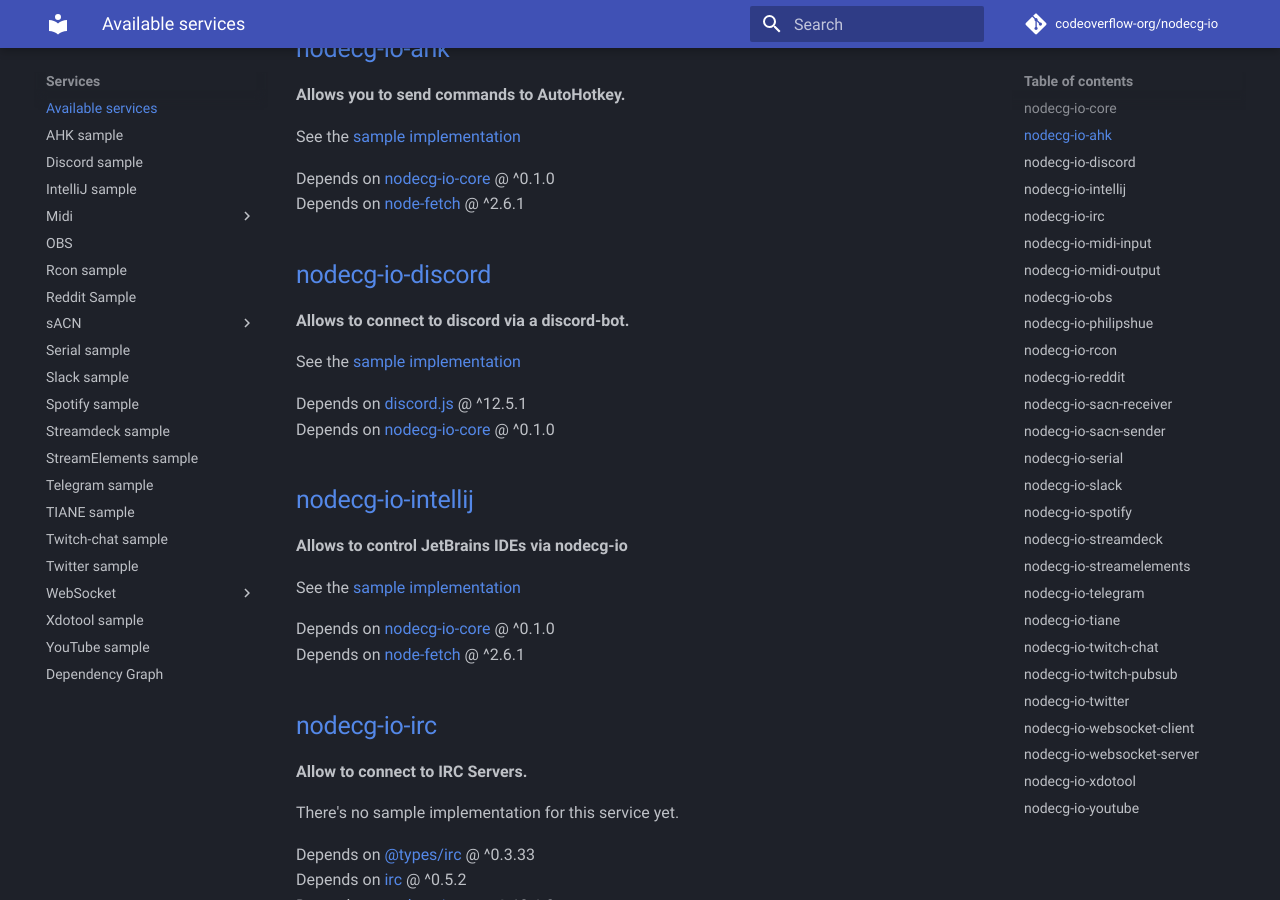
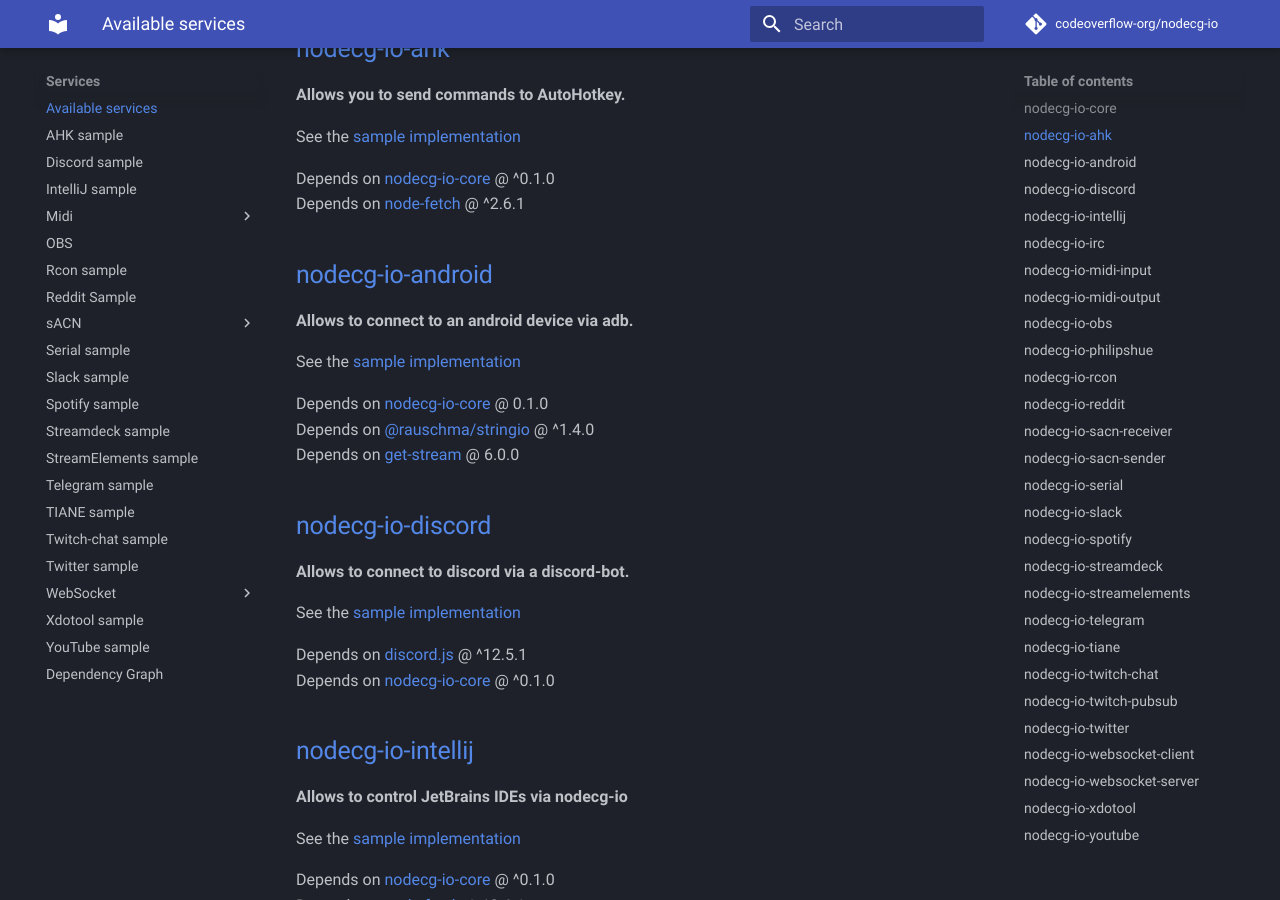
Before and after one commit to codeoverflow-org/nodecg-io-docs, an MkDocs documentation site: the page built from docs/services.md, in a window 1280 px wide and 900 px high, scrolled down 380 px. Built offline with MkDocs 1.6.1 and Material for MkDocs 9.7.7, drawn with Linux system fonts in a browser that asks for light colours; comment, search, counter and statistics services are not loaded.

Commit message:
Docs & sample

```diff
--- a/docs/services.md
+++ b/docs/services.md
@@ -16,6 +16,16 @@
 
 Depends on [nodecg-io-core](https://github.com/codeoverflow-org/nodecg-io/tree/master/nodecg-io-core) @ ^0.1.0 <br>
 Depends on [node-fetch](https://www.npmjs.com/package/node-fetch) @ ^2.6.1 <br>
+
+## [nodecg-io-android](https://github.com/codeoverflow-org/nodecg-io/tree/master/nodecg-io-android)
+
+**Allows to connect to an android device via adb.**
+
+See the [sample implementation](samples/android.md)
+
+Depends on [nodecg-io-core](https://github.com/codeoverflow-org/nodecg-io/tree/master/nodecg-io-core) @ 0.1.0 <br>
+Depends on [@rauschma/stringio](https://www.npmjs.com/package/@rauschma/stringio) @ ^1.4.0 <br>
+Depends on [get-stream](https://www.npmjs.com/package/get-stream) @ 6.0.0 <br>
 
 ## [nodecg-io-discord](https://github.com/codeoverflow-org/nodecg-io/tree/master/nodecg-io-discord)
 
```
Also changed, not shown: docs/dependencies.md (+6 -1 lines), docs/index.md (+1 -1 lines), docs/samples/android.md (added, +51 -0 lines).
